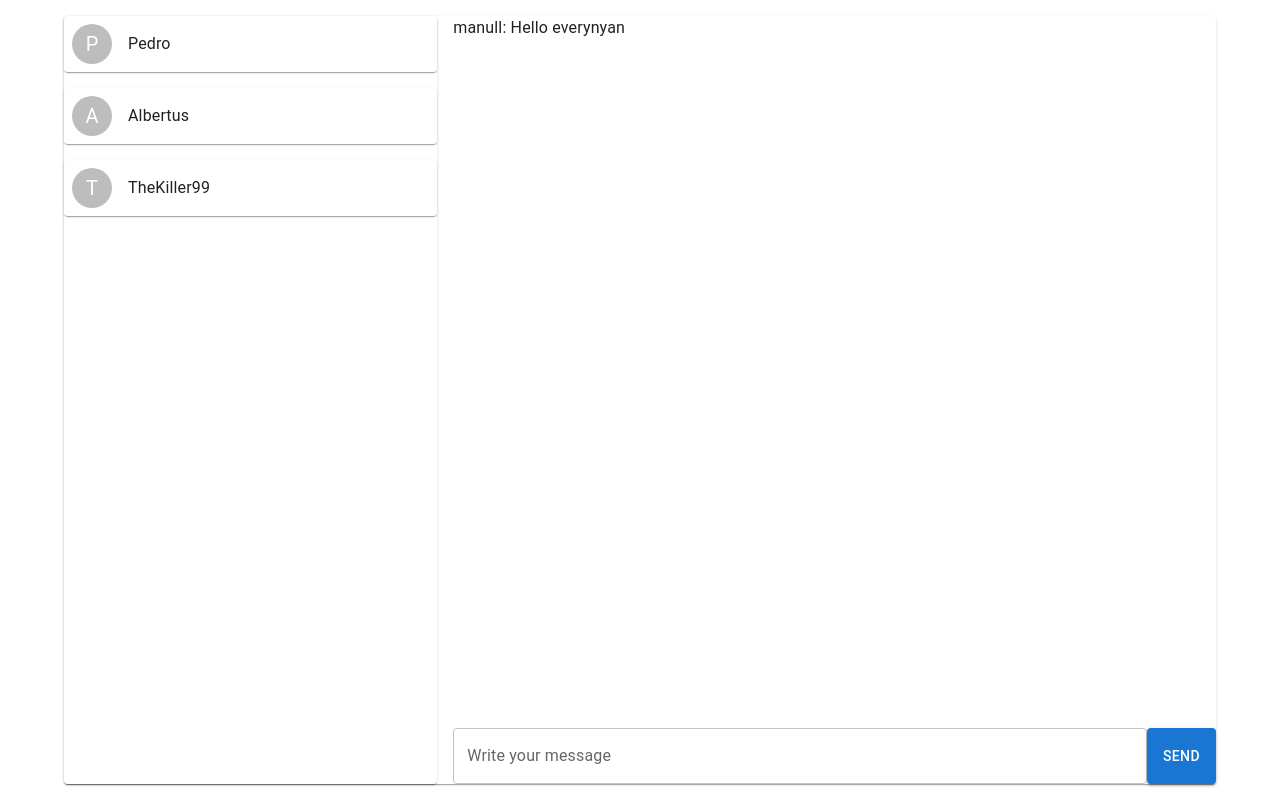
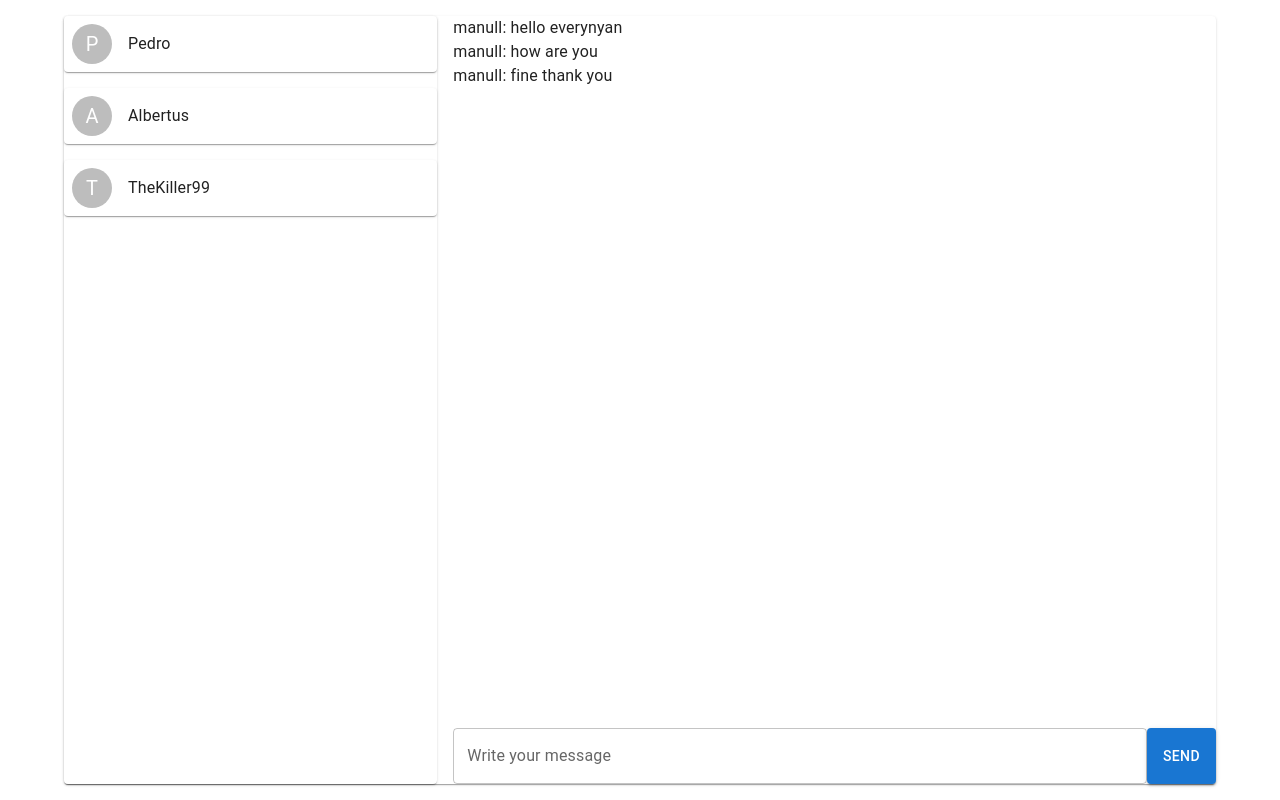
Before and after one commit to schwopo/schwopo.github.io, a React (Create React App) app in the folder schwopo-app/: page / in a window 1280 px wide. Built offline with nearby package versions, Linux system fonts and the light colour scheme.

Commit message:
Refactor, add jsconfig

```diff
--- a/schwopo-app/src/App.js
+++ b/schwopo-app/src/App.js
@@ -9,7 +9,8 @@ import Box from '@mui/material/Box';
 import Container from '@mui/material/Container';
 import Typography from '@mui/material/Typography';
 import Avatar from '@mui/material/Avatar';
-
+import MessageHistory from "./components/MessageHistory.jsx"
+import FriendList from "./components/FriendList.jsx"
 
 function SendButton() {
   return <Button variant="contained">Send</Button>;
@@ -17,52 +18,6 @@ function SendButton() {
 
 function MessageInput() {
   return <TextField label="Write your message" variant="outlined" sx={{flexGrow: 1}}/>;
-}
-
-function Message({message, author})
-{
-  return (
-    <Typography>
-      {author}: {message}
-    </Typography>
-  )
-}
-
-function MessageHistory()
-{
-  const [messageList, setMessageList] = useState([]);
-  return (
-    <Box sx={{flex: 1}}>
-      <Message
-        author="manull"
-        message="Hello everynyan"
-      />
-    </Box>
-  )
-}
-
-function FriendList()
-{
-  const [names, setNames] = useState(["Pedro", "Albertus", "TheKiller99"]);
-
-  const nameItems = names.map((name) =>
-    <Paper sx={{padding:1}}>
-      <Stack direction={"row"} spacing={2} alignItems={"center"}>
-        <Avatar>{name[0]}</Avatar>
-        <Typography>
-          {name}
-        </Typography>
-      </Stack>
-    </Paper>
-  );
-
-  return (
-    <Box sx={{ height: "100%"}}>
-      <Stack spacing={2}>
-        {nameItems}
-      </Stack>
-    </Box>
-  )
 }
 
 function App() {
--- /dev/null
+++ b/schwopo-app/src/components/FriendList.jsx
@@ -0,0 +1,32 @@
+import React, { useState } from 'react';
+import Stack from '@mui/material/Stack';
+import Box from '@mui/material/Box';
+import Paper from '@mui/material/Paper';
+import Avatar from '@mui/material/Avatar';
+import Typography from '@mui/material/Typography';
+
+function FriendList()
+{
+  const [names, setNames] = useState(["Pedro", "Albertus", "TheKiller99"]);
+
+  const nameItems = names.map((name) =>
+    <Paper sx={{padding:1}}>
+      <Stack direction={"row"} spacing={2} alignItems={"center"}>
+        <Avatar>{name[0]}</Avatar>
+        <Typography>
+          {name}
+        </Typography>
+      </Stack>
+    </Paper>
+  );
+
+  return (
+    <Box sx={{ height: "100%"}}>
+      <Stack spacing={2}>
+        {nameItems}
+      </Stack>
+    </Box>
+  )
+}
+
+export default FriendList;
--- /dev/null
+++ b/schwopo-app/src/components/Message.jsx
@@ -0,0 +1,12 @@
+import Typography from '@mui/material/Typography';
+
+function Message({message, author})
+{
+  return (
+    <Typography>
+      {author}: {message}
+    </Typography>
+  )
+}
+
+export default Message;
--- /dev/null
+++ b/schwopo-app/src/components/MessageHistory.jsx
@@ -0,0 +1,40 @@
+import Stack from '@mui/material/Stack';
+import Box from '@mui/material/Box';
+import { useState } from 'react';
+import Message from "./Message.jsx";
+
+function MessageHistory()
+{
+  const [messageList, setMessageList] = useState([
+
+    {
+      author: "manull",
+      message: "hello everynyan"
+    },
+    {
+      author: "manull",
+      message: "how are you"
+    },
+    {
+      author: "manull",
+      message: "fine thank you"
+    },
+  ]);
+
+  const messageJsx = messageList.map( (message) =>
+      <Message
+        author={message.author}
+        message={message.message}
+      />
+  );
+
+  return (
+    <Box sx={{flex: 1}}>
+      <Stack>
+        {messageJsx}
+      </Stack>
+    </Box>
+  )
+}
+
+export default MessageHistory;
```
Also changed, not shown: 1 other file (tests, documents, lock files or other folders).
